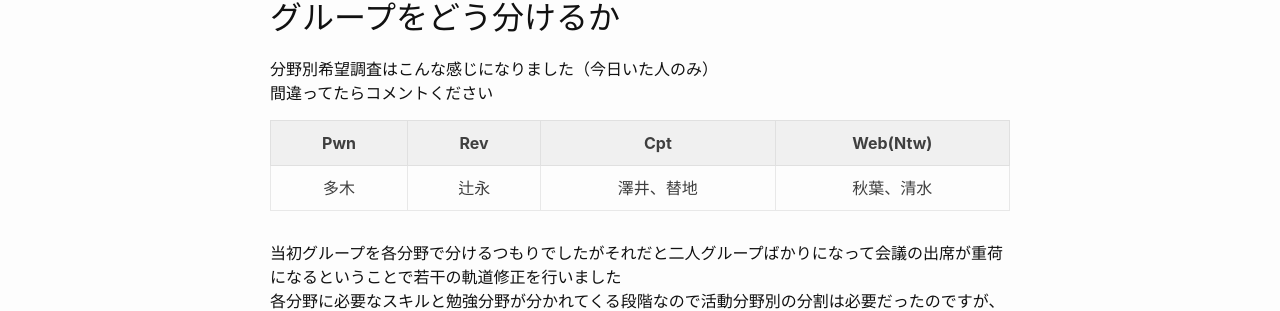
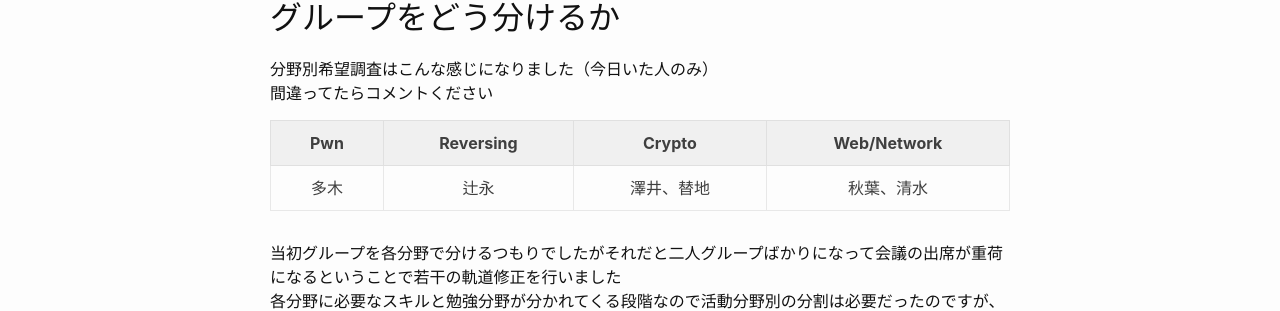
Before and after one commit to hiuctf/hiuctf.github.io, a Jekyll site: the page built from _posts/2021-06-11-ctf-meeting2021-06-11-19-59-10.markdown, in a window 1280 px wide. Shown: the part 296-607 px from the top of the page. Built offline with Jekyll 4.4.1, drawn with Linux system fonts in a browser that asks for light colours.

Commit message:
fix markdown

```diff
--- a/_posts/2021-06-11-ctf-meeting2021-06-11-19-59-10.markdown
+++ b/_posts/2021-06-11-ctf-meeting2021-06-11-19-59-10.markdown
@@ -22,7 +22,7 @@ attendees: 多木 辻永 秋葉 替地 清水 澤井
 分野別希望調査はこんな感じになりました（今日いた人のみ）<br>
 間違ってたらコメントください
 
-|Pwn|Rev|Cpt|Web(Ntw)|
+|Pwn|Reversing|Crypto|Web/Network|
 |:-:|:-:|:-:|:-:|
 |多木|辻永|澤井、替地|秋葉、清水|
 
```
